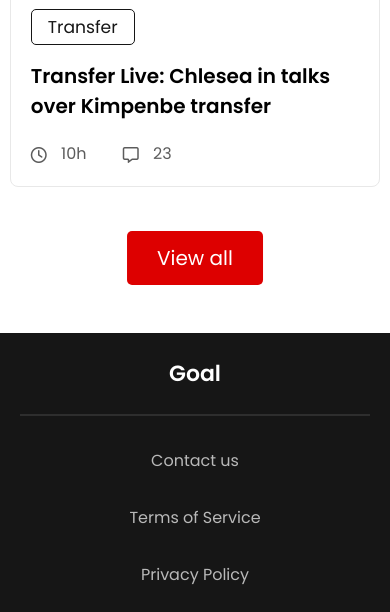
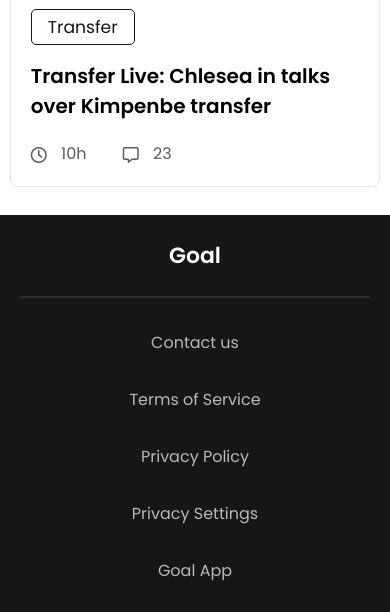
Before and after one commit to sadat-saim/assignment_02, a plain HTML site: page index.html in a window 390 px wide. Shown: the part 3319-3931 px from the top of the page. Drawn offline with Linux system fonts and the light colour scheme.

Commit message:
view all button hide on mobile view

```diff
--- a/styles.css/responsive.css
+++ b/styles.css/responsive.css
@@ -237,9 +237,7 @@
         grid-template-columns: repeat(1,1fr);
     }
     .show-blogs{
-        display: inline-block;
-        margin-top: 4rem;
-
+        display: none;
     }
     footer{
         padding: 1.5rem 1.25rem;
```
